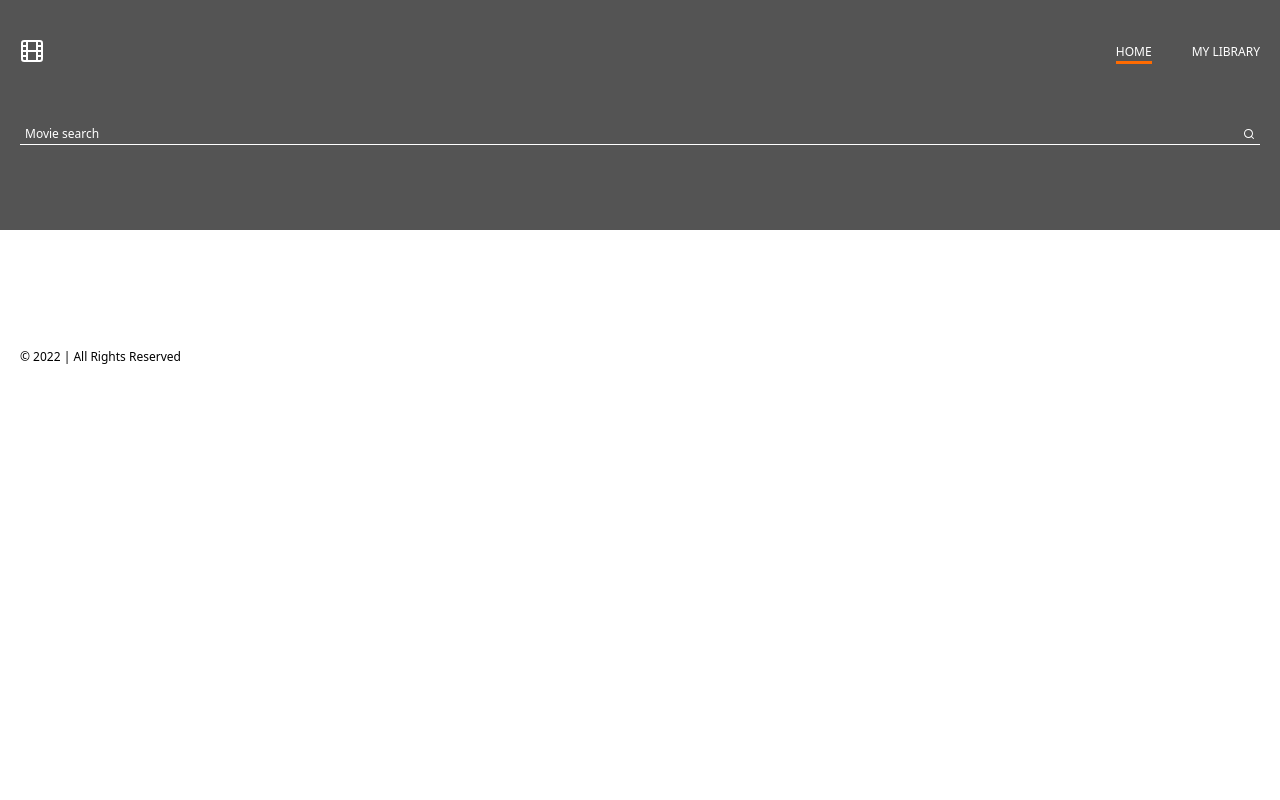
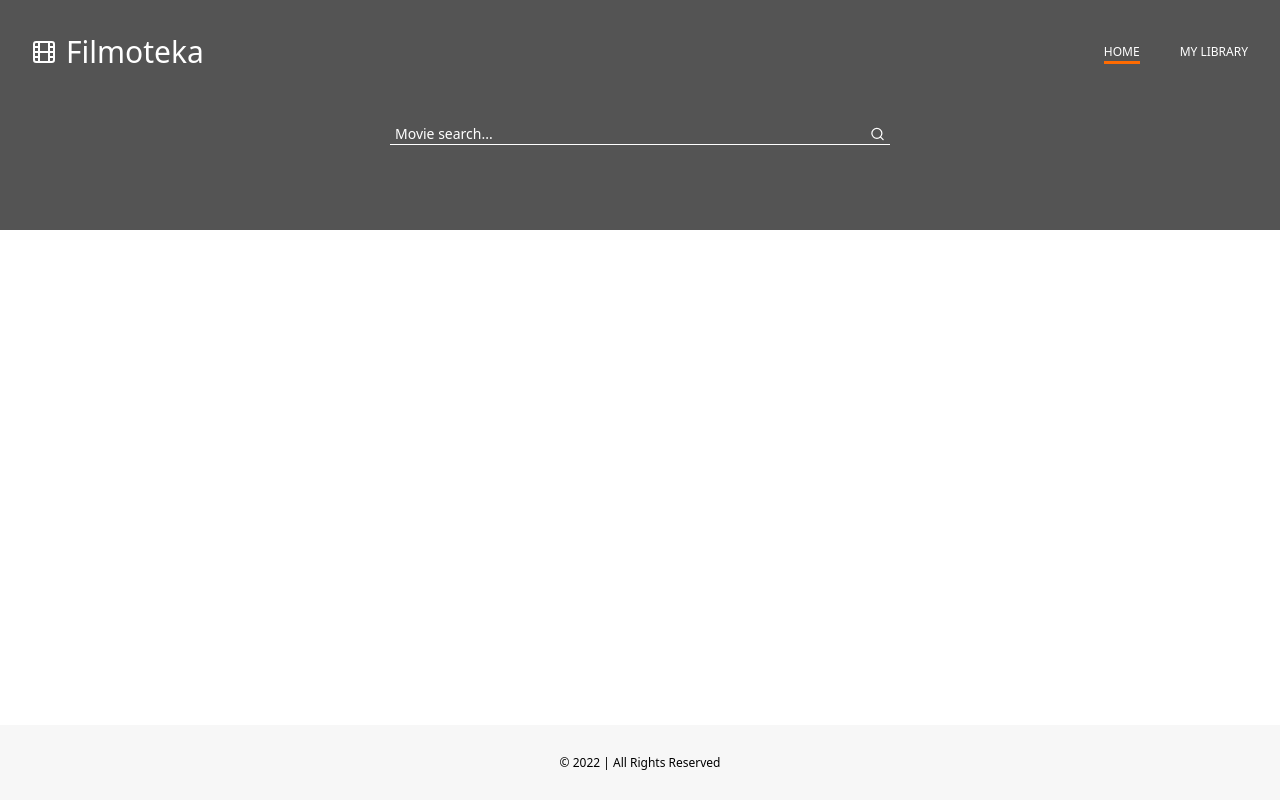
Before and after one commit to YuriiPohorilets/filmoteka, a website built with Parcel: page src/index.html in a window 1280 px wide. Built offline with nearby package versions, Linux system fonts and the light colour scheme; files whose address does not match are found by name.

Commit message:
add adaptive styles

```diff
--- a/src/partials/header.html
+++ b/src/partials/header.html
@@ -5,12 +5,14 @@
         <svg class="logo__icon">
           <use href="./images/icon-sprite.svg#icon-logo"></use>
         </svg>
+        <span class="logo__text">Filmoteka</span>
       </a>
 
       <ul class="nav_list">
         <li class="nav__item">
           <a class="nav__link nav__link--active" href="#">Home</a>
         </li>
+
         <li class="nav__item">
           <a class="nav__link" href="#">My library</a>
         </li>
@@ -24,12 +26,21 @@
           type="text"
           name="search"
           autocomplete="off"
+          placeholder=" "
         />
-        <svg class="form__icon">
-          <use href="./images/icon-sprite.svg#icon-search"></use>
-        </svg>
-        <label class="form__label" for="search">Movie search</label>
+
+        <button class="form__btn" type="submit">
+          <svg class="form__icon">
+            <use href="./images/icon-sprite.svg#icon-search"></use>
+          </svg>
+        </button>
+
+        <label class="form__label" for="search">Movie search...</label>
       </div>
     </form>
+
+    <span class="notification hidden">
+      Search result not successful. Enter the correct movie name
+    </span>
   </div>
 </header>
--- a/src/partials/main.html
+++ b/src/partials/main.html
@@ -2,4 +2,5 @@
   <div class="container">
     <ul class="main__list"></ul>
   </div>
+  <div class="wrapper"></div>
 </section>
--- a/src/sass/base/_global.scss
+++ b/src/sass/base/_global.scss
@@ -24,11 +24,23 @@ img {
 .container {
   margin: 0 auto;
   padding: 0 20px;
-  max-width: 1280px;
+  max-width: 768px;
+
+  @include m {
+    padding: 0 32px;
+  }
+
+  @include l {
+    max-width: 1280px;
+  }
 }
 
 .section {
-  padding: 60px 0;
+  padding: 40px 0;
+
+  @include m {
+    padding: 60px 0;
+  }
 }
 
 .hidden {
--- a/src/sass/components/_footer.scss
+++ b/src/sass/components/_footer.scss
@@ -0,0 +1,19 @@
+.footer {
+  position: absolute;
+  bottom: 0;
+  left: 0;
+
+  width: 100%;
+  height: 75px;
+
+  display: flex;
+  align-items: center;
+  justify-content: center;
+
+  background-color: getColor(bg);
+}
+
+.wrapper {
+  width: 100%;
+  height: 75px;
+}
--- a/src/sass/components/_header.scss
+++ b/src/sass/components/_header.scss
@@ -24,11 +24,32 @@
 
 .logo {
   @extend %link;
+
+  display: flex;
+  align-items: center;
+  justify-content: flex-start;
+
+  text-transform: none;
 }
 
 .logo__icon {
   width: 24px;
   height: 24px;
+
+  @include m {
+    margin-right: 10px;
+  }
+}
+
+.logo__text {
+  display: none;
+
+  @include m {
+    display: inline;
+
+    font-weight: 500;
+    font-size: 30px;
+  }
 }
 
 // Navigation
@@ -63,7 +84,14 @@
 }
 
 .form {
-  max-width: 100%;
+  margin-left: auto;
+  margin-right: auto;
+  margin-bottom: 15px;
+  max-width: 350px;
+
+  @include l {
+    max-width: 500px;
+  }
 }
 
 .wrapper__input {
@@ -85,17 +113,34 @@
   background-color: transparent;
   border: none;
   border-bottom: 1px solid getColor(active-white);
+
+  &:not(:placeholder-shown) ~ .form__label {
+    transform: translateY(-200%);
+  }
 }
 
-.form__icon {
+.form__btn {
   position: absolute;
   top: 50%;
   right: 5px;
 
   transform: translateY(-50%);
 
-  width: 12px;
-  height: 12px;
+  padding: 0;
+  width: 15px;
+  height: 15px;
+
+  display: flex;
+  align-items: center;
+  justify-content: center;
+
+  background-color: transparent;
+  border: none;
+}
+
+.form__icon {
+  width: 100%;
+  height: 100%;
 }
 
 .form__label {
@@ -104,4 +149,13 @@
   left: 5px;
 
   transform: translateY(-50%);
+
+  font-size: 14px;
+
+  transition: transform 200ms ease-in-out;
 }
+
+.notification {
+  font-size: 14px;
+  color: getColor(err);
+}
--- a/src/sass/utils/_mixins.scss
+++ b/src/sass/utils/_mixins.scss
@@ -1,3 +1,21 @@
+@mixin s {
+  @media screen and (min-width: 320px) {
+    @content;
+  }
+}
+
+@mixin m {
+  @media screen and (min-width: 768px) {
+    @content;
+  }
+}
+
+@mixin l {
+  @media screen and (min-width: 1280px) {
+    @content;
+  }
+}
+
 %list {
   list-style: none;
 }
```
